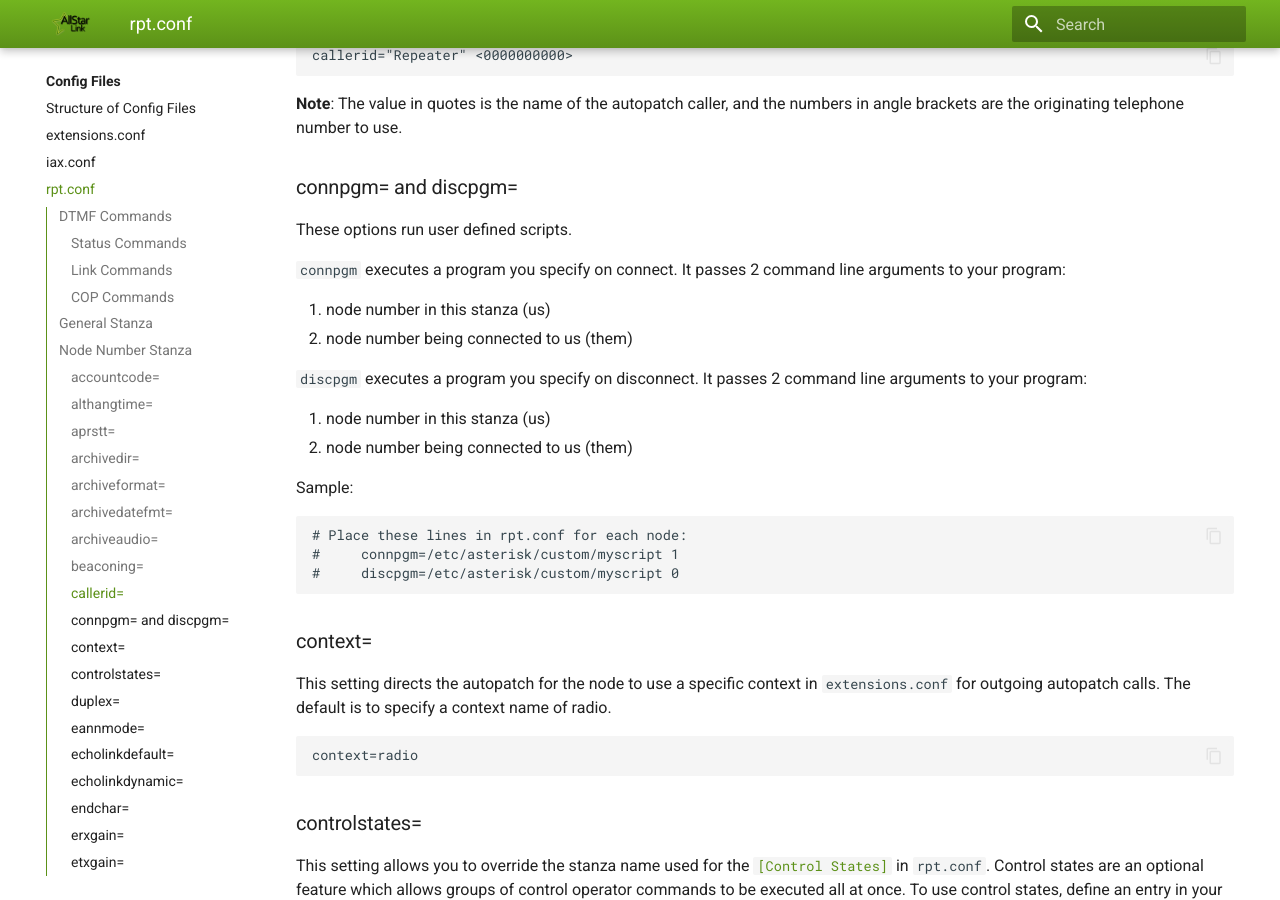
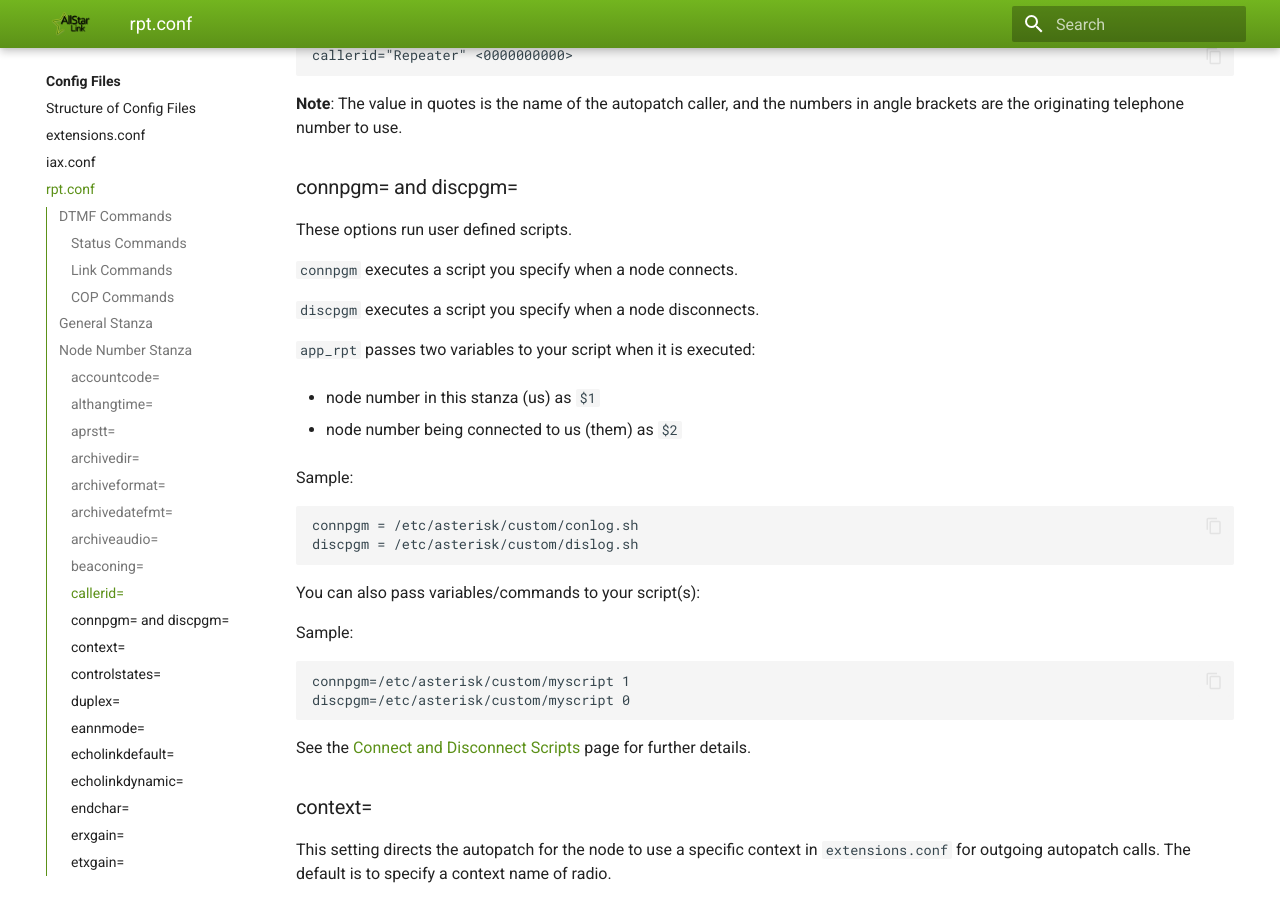
Before and after one commit to AllStarLink/ASL3-Manual, an MkDocs documentation site: the page built from docs/config/rpt_conf.md, in a window 1280 px wide and 900 px high, scrolled down 9273 px. Built offline with MkDocs 1.6.1 and Material for MkDocs 9.7.7, drawn with Linux system fonts in a browser that asks for light colours.

Commit message:
Add further documentation about connpgm and discpgm.

````diff
--- a/docs/config/rpt_conf.md
+++ b/docs/config/rpt_conf.md
@@ -288,23 +288,34 @@ callerid="Repeater" <0000000000>
 ### connpgm= and discpgm=
 These options run user defined scripts.
 
-`connpgm` executes a program you specify on connect. It passes 2 command line arguments to your program:
-
-1. node number in this stanza (us)
-2. node number being connected to us (them)
-
-`discpgm` executes a program you specify on disconnect. It passes 2 command line arguments to your program:
-
-1. node number in this stanza (us)
-2. node number being connected to us (them)
-
-Sample:
-
-```
-# Place these lines in rpt.conf for each node:
-#     connpgm=/etc/asterisk/custom/myscript 1
-#     discpgm=/etc/asterisk/custom/myscript 0
-```
+`connpgm` executes a script you specify when a node connects.
+
+`discpgm` executes a script you specify when a node disconnects.
+
+`app_rpt` passes two variables to your script when it is executed:
+
+* node number in this stanza (us) as `$1`
+
+* node number being connected to us (them) as `$2`
+
+Sample:
+
+```
+connpgm = /etc/asterisk/custom/conlog.sh
+discpgm = /etc/asterisk/custom/dislog.sh
+
+```
+
+You can also pass variables/commands to your script(s):
+
+Sample:
+
+```
+connpgm=/etc/asterisk/custom/myscript 1
+discpgm=/etc/asterisk/custom/myscript 0
+```
+
+See the [Connect and Disconnect Scripts](../adv-topics/condiscpgm.md) page for further details.
 
 ### context=
 This setting directs the autopatch for the node to use a specific context in `extensions.conf` for outgoing autopatch calls. The default is to specify a context name of radio.
--- a/mkdocs.yml
+++ b/mkdocs.yml
@@ -105,6 +105,7 @@ nav:
     - adv-topics/conftmpl.md
     - adv-topics/autopatch.md
     - adv-topics/audio-level.md
+    - adv-topics/condiscpgm.md
     - adv-topics/daq.md
     - adv-topics/dns-servers.md
     - adv-topics/eurorptr.md
````
Also changed, not shown: docs/adv-topics/condiscpgm.md (added, +55 -0 lines).
